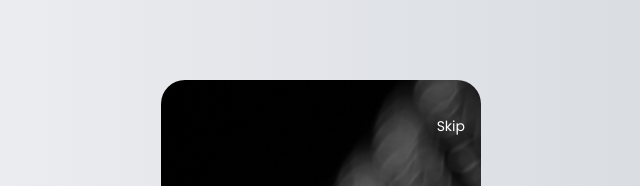
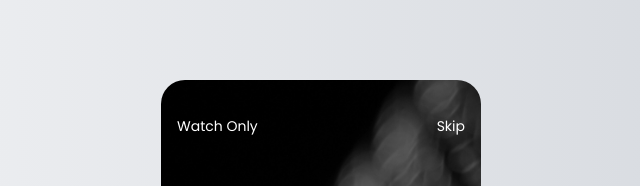
Before and after one commit to royvardhan/wallet, a React (Create React App) app: page / in a window 1280 px wide. Shown: the top 186 px of the page, without its empty margins (319-959 px from the left). Built offline with nearby package versions, Linux system fonts and the light colour scheme.

Commit message:
Update App.js

```diff
--- a/src/App.js
+++ b/src/App.js
@@ -9,18 +9,30 @@ function App() {
   const [page, setPage] = useState(true);
   const [wallet, setWallet] = useState(null);
   const [privateKey, setPrivateKey] = useState(null);
-  let privKey
-  const handleChange = (event) => {
-    privKey = event.target.value;
+
+
+  // const handleChange = (event) => {
+  //   event.preventDefault();
+  //   setPrivateKey(event.target.value);
+  // }
+
+  let key
+
+  function handleChange(event) {
+    event.preventDefault();
+    key = event.target.value;
   }
 
-  const handleSubmit = () => {
-    console.log(privKey);
-    setPrivateKey(privKey)
+  function handleClick() {
+    setPrivateKey(key);
   }
 
+  let introPage = true;
 
-  console.log(privateKey)
+  function switchPage() {
+    introPage = false;
+  }
+
 
 
   function walletImport() {
@@ -32,7 +44,8 @@ function App() {
     <page className=" text-white flex justify-center m-20 sm:p-2 sm:m-2 ">
         <div
         className="w-80 p-4 bg-3 bg-cover rounded-3xl h-12pro sm:w-screen" >
-            <div className="flex place-content-end text-sm">
+            <div className="flex justify-between text-sm">
+            <button className="mt-5" onClick={switchPage()} >Watch Only</button>
             <button className="mt-5">Skip</button>
             </div>
             {page && <div>
@@ -54,8 +67,8 @@ function App() {
             </div>
             <container className="text-sm flex justify-center mt-5">
             <box1 className=" p-10 rounded-xl bg-wallet bg-cover border-solid border-stone-600 border-2 flex flex-col">
-              <input className='text-center text-black' type="text" onChange={handleChange()}></input>
-              <button className="text-xs rounded bg-gradient-to-r from-cyan-500 to-blue-500 mt-2 p-1" onClick={handleSubmit()}>Import</button>
+              <input className='text-center text-black' type="text" onChange={handleChange()} placeholder="seed phrase"></input>
+              <button className="text-xs rounded bg-gradient-to-r from-cyan-500 to-blue-500 mt-2 p-1" onClick={handleClick()}>Import</button>
             </box1>
             </container>
             <div className='flex justify-center mt-10 text  '>
@@ -73,9 +86,8 @@ function App() {
 
   return (
     <div>
-      <IntroPage />
-    {/* {page && <IntroPage />}
-    {!page && <Wallet walletImport={walletImport} />} */}
+      {introPage && <IntroPage />}
+      {!introPage && <Wallet/>}
     </div>
   );
 }
```
